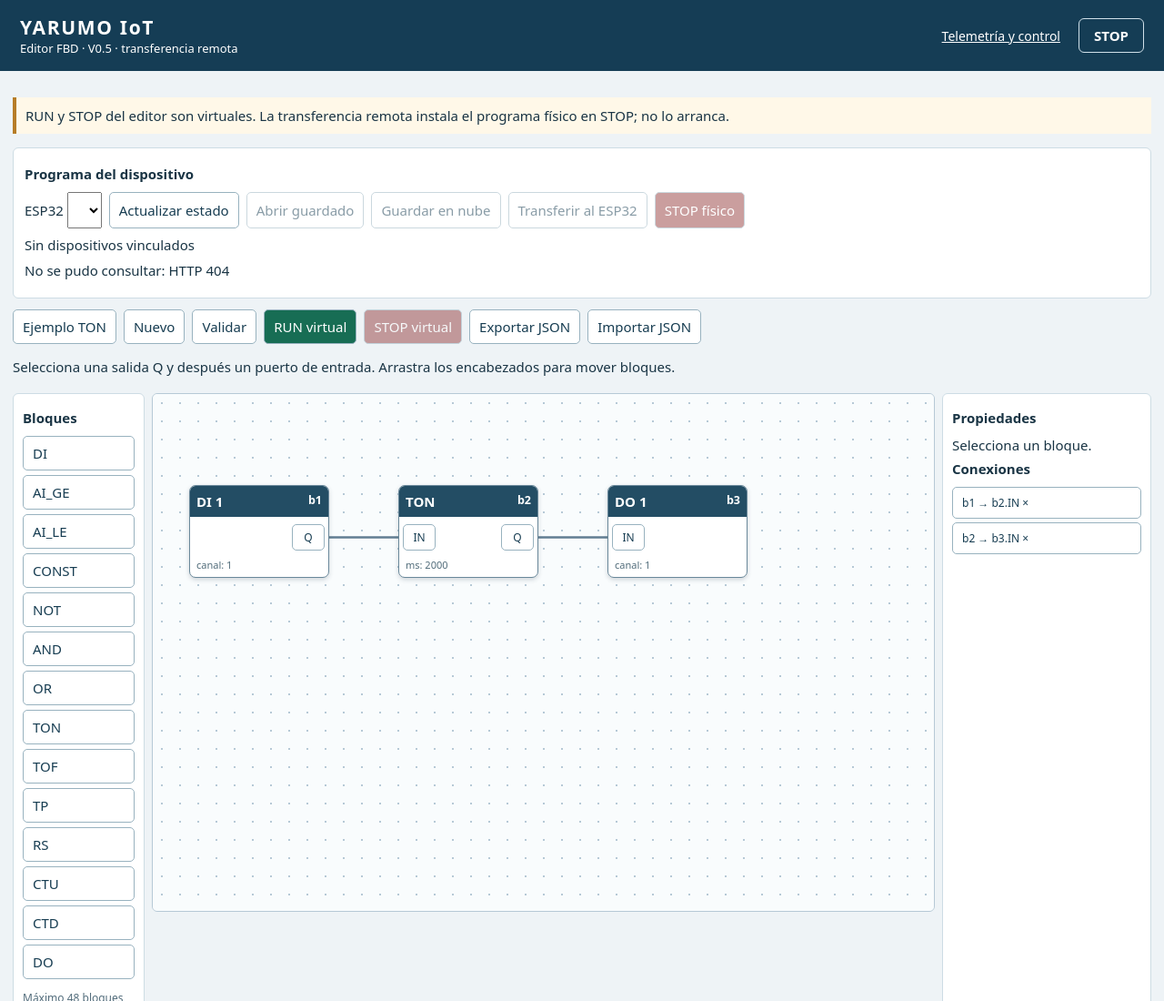
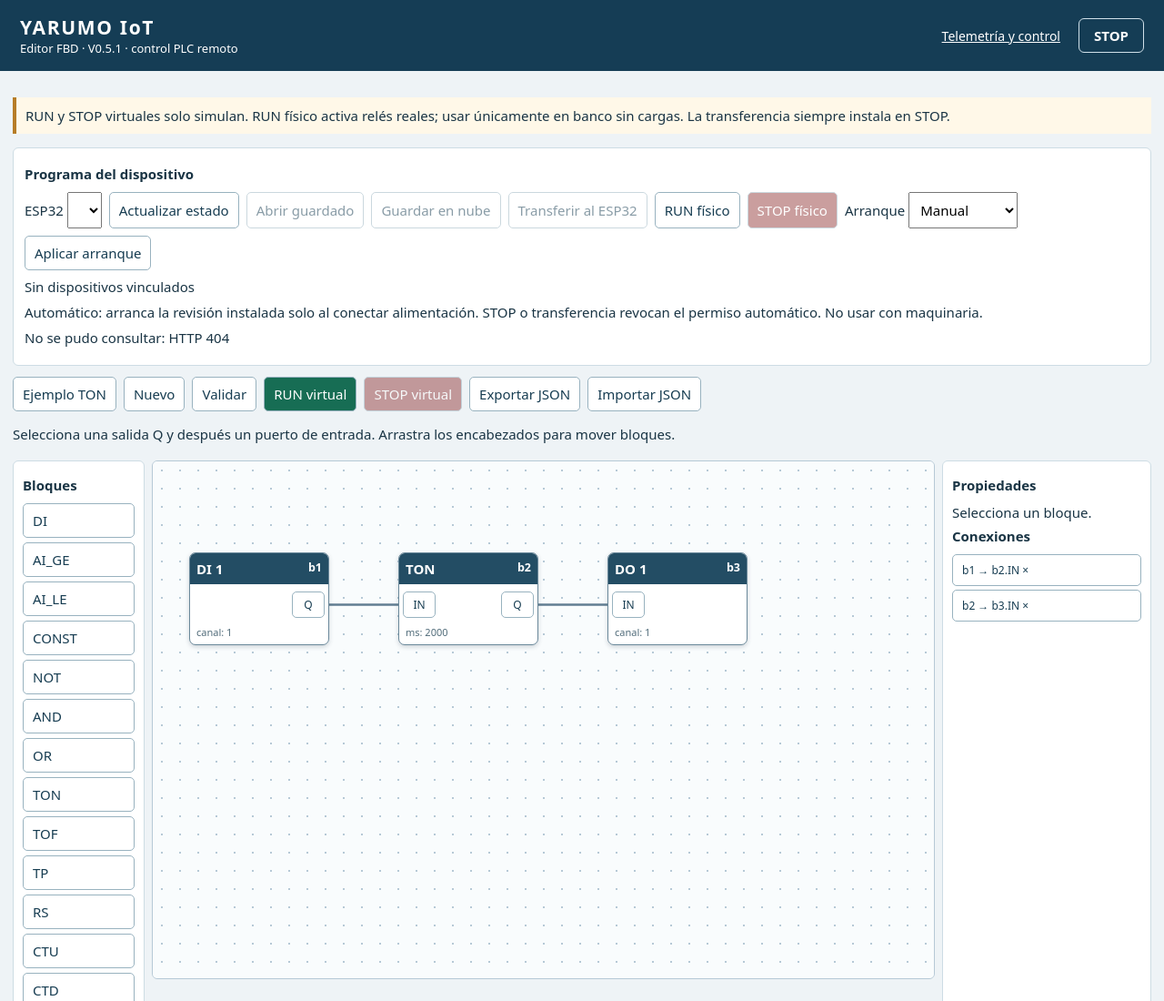
Before and after one commit to anfema1224/Yarumo-iot, a website: page public/plc/index.html in a window 1280 px wide. Shown: the top 1100 px of the page at 91% size. Drawn offline with Linux system fonts and the light colour scheme; no server answers.

Commit message:
V0.5.1: controles físicos y arranque configurable en editor public/plc/index.html

```diff
--- a/public/plc/index.html
+++ b/public/plc/index.html
@@ -1,7 +1,7 @@
-<!doctype html><html lang="es"><head><meta charset="utf-8"><meta name="viewport" content="width=device-width,initial-scale=1"><title>Yarumo IoT · FBD</title><link rel="stylesheet" href="./editor.css?v=050"><script type="module" src="./editor.mjs?v=050"></script></head><body>
-<header><div><strong>YARUMO IoT</strong><span>Editor FBD · V0.5 · transferencia remota</span></div><nav aria-label="Navegación principal"><a class="navlink" href="/">Telemetría y control</a> <b id="mode">STOP</b></nav></header>
-<main><p class="warning">RUN y STOP del editor son virtuales. La transferencia remota instala el programa físico en STOP; no lo arranca.</p>
-<section class="remote"><h2>Programa del dispositivo</h2><div class="toolbar"><label>ESP32 <select id="target"></select></label><button id="reloadRemote">Actualizar estado</button><button id="loadRemote">Abrir guardado</button><button id="saveRemote">Guardar en nube</button><button id="transferRemote">Transferir al ESP32</button><button id="stopRemote">STOP físico</button></div><p id="remoteState" role="status"></p><p id="remoteMsg" role="status" aria-live="polite"></p></section><div class="toolbar"><button id="example">Ejemplo TON</button><button id="clear">Nuevo</button><button id="validate">Validar</button><button id="run">RUN virtual</button><button id="stop">STOP virtual</button><button id="save">Exportar JSON</button><label class="file">Importar JSON<input id="import" type="file" accept=".json,application/json"></label></div>
+<!doctype html><html lang="es"><head><meta charset="utf-8"><meta name="viewport" content="width=device-width,initial-scale=1"><title>Yarumo IoT · FBD</title><link rel="stylesheet" href="./editor.css?v=051"><script type="module" src="./editor.mjs?v=051"></script></head><body>
+<header><div><strong>YARUMO IoT</strong><span>Editor FBD · V0.5.1 · control PLC remoto</span></div><nav aria-label="Navegación principal"><a class="navlink" href="/">Telemetría y control</a> <b id="mode">STOP</b></nav></header>
+<main><p class="warning">RUN y STOP virtuales solo simulan. RUN físico activa relés reales; usar únicamente en banco sin cargas. La transferencia siempre instala en STOP.</p>
+<section class="remote"><h2>Programa del dispositivo</h2><div class="toolbar"><label>ESP32 <select id="target"></select></label><button id="reloadRemote">Actualizar estado</button><button id="loadRemote">Abrir guardado</button><button id="saveRemote">Guardar en nube</button><button id="transferRemote">Transferir al ESP32</button><button id="runRemote">RUN físico</button><button id="stopRemote">STOP físico</button><label>Arranque <select id="bootPolicy"><option value="manual">Manual</option><option value="auto">Automático</option></select></label><button id="applyBoot">Aplicar arranque</button></div><p id="remoteState" role="status"></p><p class="muted">Automático: arranca la revisión instalada solo al conectar alimentación. STOP o transferencia revocan el permiso automático. No usar con maquinaria.</p><p id="remoteMsg" role="status" aria-live="polite"></p></section><div class="toolbar"><button id="example">Ejemplo TON</button><button id="clear">Nuevo</button><button id="validate">Validar</button><button id="run">RUN virtual</button><button id="stop">STOP virtual</button><button id="save">Exportar JSON</button><label class="file">Importar JSON<input id="import" type="file" accept=".json,application/json"></label></div>
 <p id="msg" role="status" aria-live="polite">Selecciona una salida Q y después un puerto de entrada. Arrastra los encabezados para mover bloques.</p>
 <div class="workspace"><aside><h2>Bloques</h2><div id="palette"></div><p>Máximo 48 bloques lógicos y 4 salidas.</p></aside><section class="canvas" aria-label="Diagrama FBD"><div id="board"><svg id="wires" width="1400" height="900" aria-hidden="true"></svg><div id="blocks"></div></div></section><aside class="inspect"><h2>Propiedades</h2><div id="properties">Selecciona un bloque.</div><h2>Conexiones</h2><div id="connections"></div></aside></div>
 <section class="io"><div><h2>Entradas digitales virtuales</h2><div id="di"></div></div><div><h2>Entradas analógicas virtuales (ADC)</h2><div id="ai"></div></div><div><h2>Salidas virtuales</h2><div id="outputs"></div></div></section></main></body></html>
```
